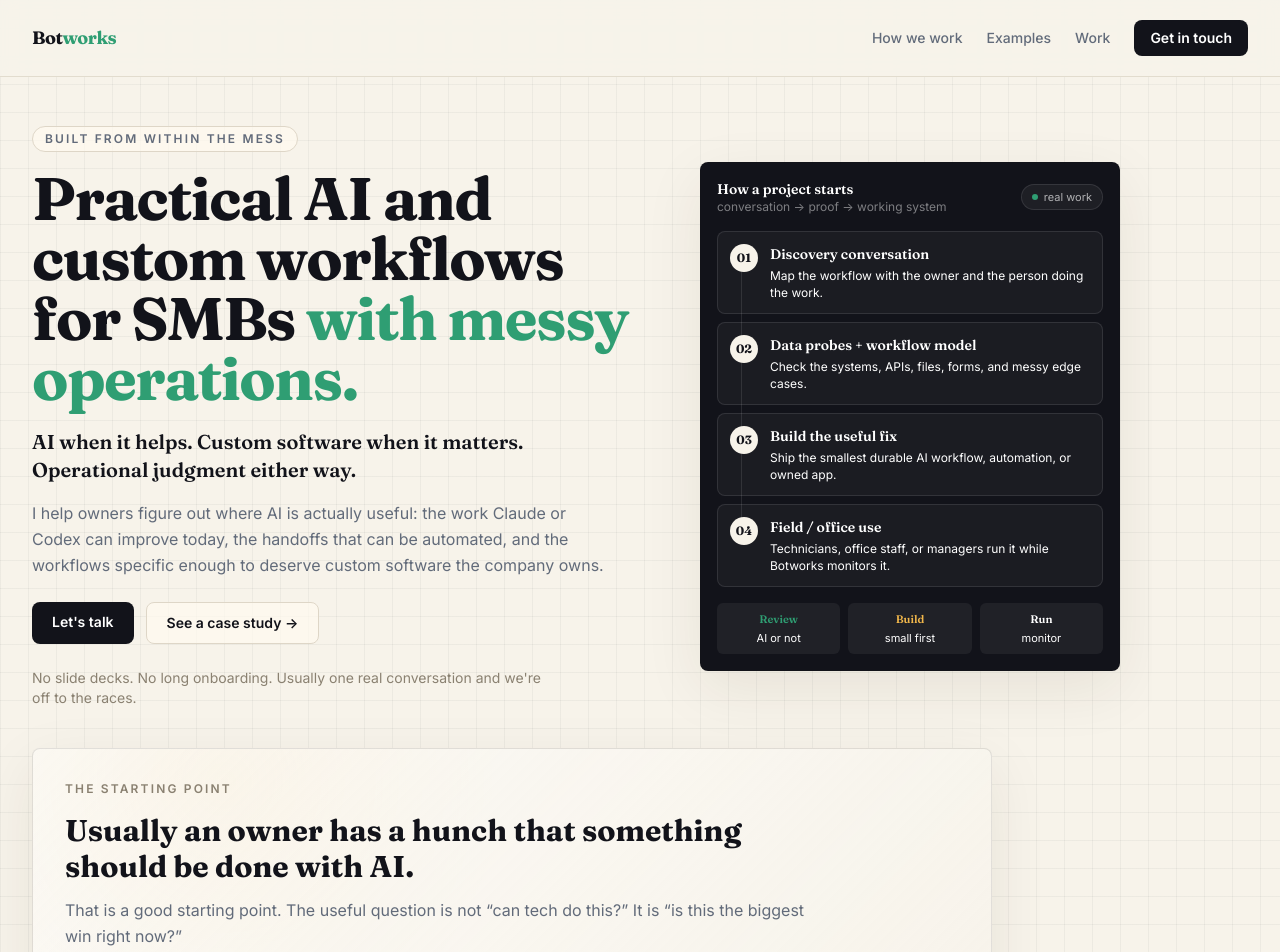
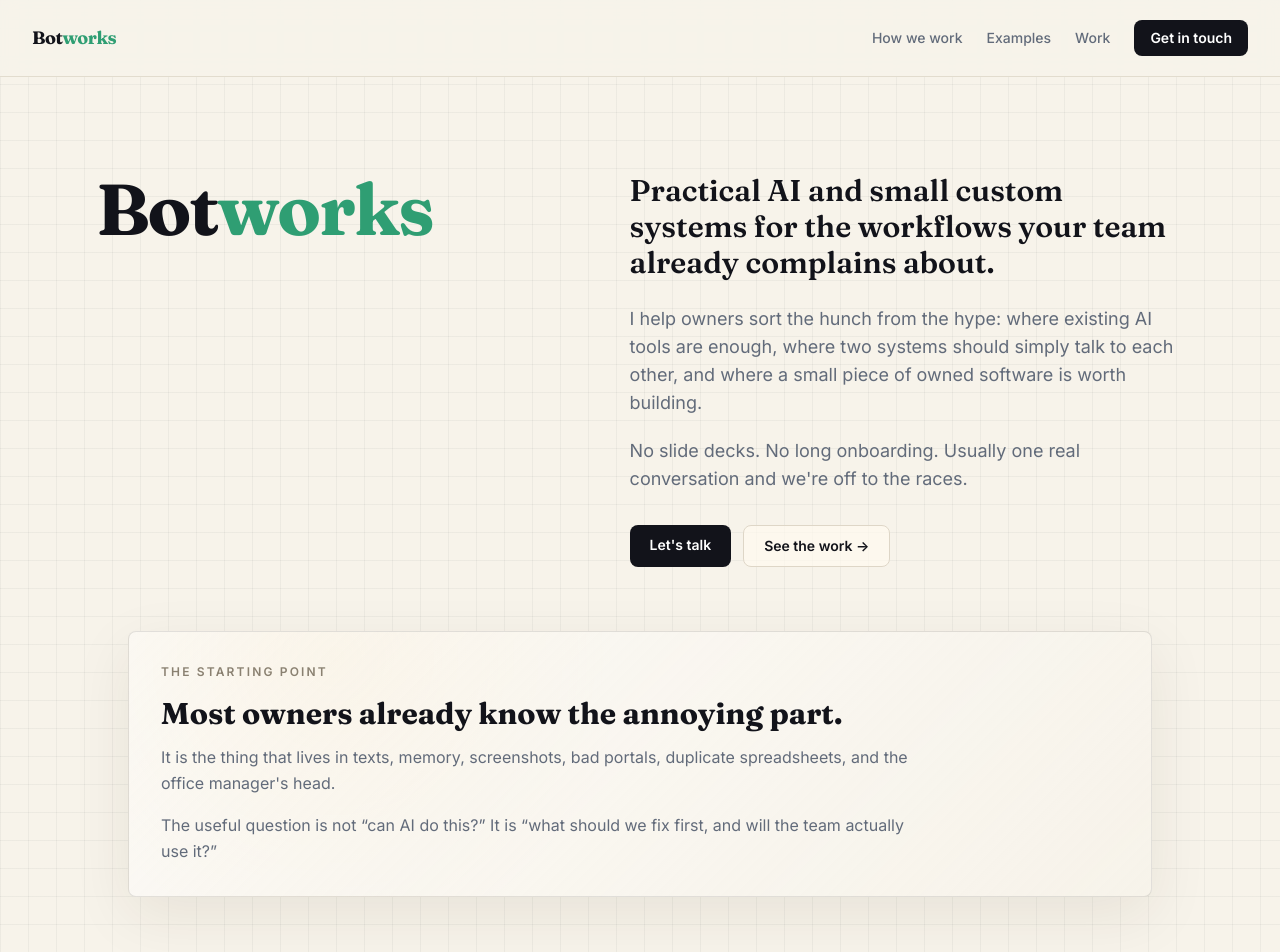
Before and after one commit to thebotcandoit/thebotcandoit.com, a Next.js app: page / in a window 1280 px wide. Shown: the top 952 px of the page. Built offline with nearby package versions, Linux system fonts and the light colour scheme.

Commit message:
Simplify homepage voice and spacing

```diff
--- a/pages/index.js
+++ b/pages/index.js
@@ -35,7 +35,7 @@ function AskAiSection() {
   }
 
   return (
-    <section className="px-6 sm:px-8 pb-14 max-w-[20rem] sm:max-w-5xl">
+    <section className="mx-auto w-[calc(100%-3rem)] sm:w-[calc(100%-4rem)] pb-14 max-w-5xl">
       <div className="grid min-w-0 overflow-hidden grid-cols-1 lg:grid-cols-[0.9fr_1.1fr] gap-5 rounded-lg bg-[#12131a] p-6 md:p-8 text-white">
         <div className="min-w-0">
           <div>
@@ -71,64 +71,6 @@ function AskAiSection() {
   )
 }
 
-function WorkflowWorkbench() {
-  const steps = [
-    ['01', 'Discovery conversation', 'Map the workflow with the owner and the person doing the work.'],
-    ['02', 'Data probes + workflow model', 'Check the systems, APIs, files, forms, and messy edge cases.'],
-    ['03', 'Build the useful fix', 'Ship the smallest durable AI workflow, automation, or owned app.'],
-    ['04', 'Field / office use', 'Technicians, office staff, or managers run it while Botworks monitors it.'],
-  ]
-
-  return (
-    <div className="animate-rise animate-delay-1 hairline-card min-w-0 w-full max-w-[20rem] sm:max-w-full overflow-hidden rounded-lg bg-[#12131a] p-4 text-white">
-      <div className="mb-4 flex items-center justify-between gap-4">
-        <div>
-          <p className="font-display text-sm font-semibold">How a project starts</p>
-          <p className="text-xs text-white/45">conversation → proof → working system</p>
-        </div>
-        <div className="flex items-center gap-1.5 rounded-full border border-white/10 bg-white/5 px-2.5 py-1 text-[11px] text-white/65">
-          <span className="h-1.5 w-1.5 rounded-full bg-[#2f9e73]" />
-          real work
-        </div>
-      </div>
-
-      <div className="space-y-2">
-        {steps.map(([number, title, body], index) => (
-          <div key={number} className="relative rounded-lg border border-white/10 bg-white/[0.04] p-3">
-            {index < steps.length - 1 && (
-              <div className="absolute left-[1.45rem] top-10 h-[calc(100%-0.25rem)] w-px bg-white/10" />
-            )}
-            <div className="flex gap-3">
-              <div className="relative z-10 flex h-7 w-7 shrink-0 items-center justify-center rounded-full bg-[#f7f3ea] font-display text-xs font-bold text-[#12131a]">
-                {number}
-              </div>
-              <div className="min-w-0">
-                <p className="font-display text-sm font-semibold text-white">{title}</p>
-                <p className="mt-1 text-xs leading-snug text-white/48">{body}</p>
-              </div>
-            </div>
-          </div>
-        ))}
-      </div>
-
-      <div className="mt-4 grid grid-cols-3 gap-2 text-center text-[11px]">
-        <div className="rounded-md bg-white/[0.06] px-2 py-2">
-          <p className="font-display text-[#2f9e73]">Review</p>
-          <p className="mt-0.5 text-white/38">AI or not</p>
-        </div>
-        <div className="rounded-md bg-white/[0.06] px-2 py-2">
-          <p className="font-display text-[#f2b84b]">Build</p>
-          <p className="mt-0.5 text-white/38">small first</p>
-        </div>
-        <div className="rounded-md bg-white/[0.06] px-2 py-2">
-          <p className="font-display text-white">Run</p>
-          <p className="mt-0.5 text-white/38">monitor</p>
-        </div>
-      </div>
-    </div>
-  )
-}
-
 export default function Home() {
   return (
     <>
@@ -140,54 +82,53 @@ export default function Home() {
         <meta name="viewport" content="width=device-width, initial-scale=1" />
         <link rel="icon" href="/favicon.ico" />
       </Head>
-      <div className="min-h-screen paper-grid">
+      <div className="min-h-screen overflow-x-hidden paper-grid">
         <Nav />
         <main>
 
           {/* HERO */}
-          <section className="max-w-6xl overflow-hidden px-6 sm:px-8 pt-10 sm:pt-12 pb-10">
-            <div className="grid min-w-0 grid-cols-1 lg:grid-cols-[minmax(0,1.02fr)_420px] gap-10 lg:gap-14 items-center">
+          <section className="mx-auto max-w-6xl overflow-hidden px-6 sm:px-8 pt-16 sm:pt-24 pb-16">
+            <div className="grid min-w-0 grid-cols-1 lg:grid-cols-[0.9fr_1.1fr] gap-10 lg:gap-20 items-start">
               <div className="animate-rise min-w-0 max-w-[20rem] sm:max-w-none">
-                <p className="mb-4 inline-flex max-w-full rounded-full border border-[#ded6c7] bg-[#fffaf0]/70 px-3 py-1 text-[10px] sm:text-xs font-semibold uppercase tracking-[0.16em] sm:tracking-[0.18em] text-[#626b7a]">
-                  Built from within the mess
+                <h1 className="font-display max-w-[20rem] sm:max-w-none text-[2.7rem] sm:text-6xl lg:text-7xl font-bold tracking-tight text-[#12131a] leading-[0.95] mb-6">
+                  Bot<span className="text-[#2f9e73]">works</span>
+                </h1>
+              </div>
+              <div className="animate-rise animate-delay-1 min-w-0 max-w-[20rem] sm:max-w-2xl">
+                <p className="font-display text-2xl sm:text-3xl text-[#12131a] leading-tight mb-6">
+                  Practical AI and small custom systems for the workflows your team already complains about.
                 </p>
-                <h1 className="font-display max-w-[20rem] sm:max-w-none text-[2rem] sm:text-5xl lg:text-6xl font-bold tracking-tight text-[#12131a] leading-[1.03] sm:leading-[0.96] mb-5">
-                  Practical AI and custom workflows for SMBs{' '}
-                  <span className="text-[#2f9e73]">with messy operations.</span>
-                </h1>
-                <p className="font-display max-w-[20rem] sm:max-w-2xl text-[1.2rem] sm:text-xl text-[#12131a] leading-snug mb-4">
-                  AI when it helps. Custom software when it matters. Operational judgment either way.
-                </p>
-                <p className="max-w-[20rem] sm:max-w-xl text-base text-[#626b7a] leading-relaxed mb-6">
-                  I help owners figure out where AI is actually useful: the work Claude or Codex can improve today, the handoffs that can be automated, and the workflows specific enough to deserve custom software the company owns.
-                </p>
+                <div className="space-y-5 text-base sm:text-lg text-[#626b7a] leading-relaxed mb-8">
+                  <p>
+                    I help owners sort the hunch from the hype: where existing AI tools are enough, where two systems should simply talk to each other, and where a small piece of owned software is worth building.
+                  </p>
+                  <p>
+                    No slide decks. No long onboarding. Usually one real conversation and we&apos;re off to the races.
+                  </p>
+                </div>
                 <div className="flex gap-3 flex-wrap">
                   <Link href="/contact" className="bg-[#12131a] text-white px-5 py-2.5 rounded-lg text-sm font-semibold hover:bg-[#2f9e73] transition-colors">
                     Let&apos;s talk
                   </Link>
                   <a href="#case-studies" className="border border-[#ded6c7] bg-[#fffaf0]/70 text-[#12131a] px-5 py-2.5 rounded-lg text-sm font-semibold hover:border-[#2f9e73] hover:text-[#2f9e73] transition-colors">
-                    See a case study &rarr;
+                    See the work &rarr;
                   </a>
                 </div>
-                <p className="text-sm text-[#8a8171] mt-6 max-w-lg">
-                  No slide decks. No long onboarding. Usually one real conversation and we&apos;re off to the races.
-                </p>
               </div>
-              <WorkflowWorkbench />
             </div>
           </section>
 
           {/* POINT OF VIEW */}
-          <section className="px-6 sm:px-8 pb-14 max-w-5xl">
+          <section className="mx-auto w-[calc(100%-3rem)] sm:w-[calc(100%-4rem)] pb-14 max-w-5xl">
             <div className="hairline-card rounded-lg p-6 md:p-8 paper-noise">
               <div className="max-w-3xl">
                 <p className="text-xs font-semibold text-[#8a8171] uppercase tracking-[0.18em] mb-4">The starting point</p>
-                <h2 className="font-display text-3xl font-bold text-[#12131a] mb-3">Usually an owner has a hunch that something should be done with AI.</h2>
+                <h2 className="font-display text-3xl font-bold text-[#12131a] mb-3">Most owners already know the annoying part.</h2>
                 <p className="text-base text-[#626b7a] leading-relaxed mb-4">
-                  That is a good starting point. The useful question is not &ldquo;can tech do this?&rdquo; It is &ldquo;is this the biggest win right now?&rdquo;
+                  It is the thing that lives in texts, memory, screenshots, bad portals, duplicate spreadsheets, and the office manager&apos;s head.
                 </p>
                 <p className="text-base text-[#626b7a] leading-relaxed">
-                  The answer might be teaching the team to use existing AI tools better, connecting two systems, or building a small internal app around the work still living in spreadsheets, portals, inboxes, texts, and one person&apos;s memory.
+                  The useful question is not &ldquo;can AI do this?&rdquo; It is &ldquo;what should we fix first, and will the team actually use it?&rdquo;
                 </p>
               </div>
             </div>
@@ -196,7 +137,7 @@ export default function Home() {
           <AskAiSection />
 
           {/* CAPABILITY STRIP */}
-          <section className="px-6 sm:px-8 pb-14 max-w-5xl">
+          <section className="mx-auto w-[calc(100%-3rem)] sm:w-[calc(100%-4rem)] pb-14 max-w-5xl">
             <p className="text-xs font-semibold text-[#8a8171] uppercase tracking-[0.18em] mb-4">How we help</p>
             <div className="grid grid-cols-1 md:grid-cols-3 gap-5">
               <div className="lift hairline-card rounded-lg bg-[#fffaf0] p-6 md:translate-y-4">
@@ -224,7 +165,7 @@ export default function Home() {
           </section>
 
           {/* AUDIENCES */}
-          <section className="px-6 sm:px-8 pb-14 max-w-5xl">
+          <section className="mx-auto w-[calc(100%-3rem)] sm:w-[calc(100%-4rem)] pb-14 max-w-5xl">
             <p className="text-xs font-semibold text-[#8a8171] uppercase tracking-[0.18em] mb-4">Who this is for</p>
             <div className="grid grid-cols-1 md:grid-cols-2 gap-5">
               <Link
@@ -253,7 +194,7 @@ export default function Home() {
           </section>
 
           {/* WORKFLOW EXAMPLES */}
-          <section className="px-6 sm:px-8 pb-14 max-w-5xl">
+          <section className="mx-auto w-[calc(100%-3rem)] sm:w-[calc(100%-4rem)] pb-14 max-w-5xl">
             <p className="text-xs font-semibold text-[#8a8171] uppercase tracking-[0.18em] mb-4">Where this fits</p>
             <div className="rounded-lg p-6 md:p-8 bg-[#12131a] text-white">
               <div className="max-w-3xl">
@@ -276,7 +217,7 @@ export default function Home() {
           </section>
 
           {/* CASE STUDIES */}
-          <section id="case-studies" className="px-6 sm:px-8 pb-14 max-w-5xl">
+          <section id="case-studies" className="mx-auto w-[calc(100%-3rem)] sm:w-[calc(100%-4rem)] pb-14 max-w-5xl">
             <p className="text-xs font-semibold text-[#8a8171] uppercase tracking-[0.18em] mb-2">Case studies</p>
             <h2 className="font-display text-3xl font-bold text-[#12131a] mb-6">Real work, in production</h2>
             <div className="grid grid-cols-1 md:grid-cols-2 gap-5">
@@ -323,7 +264,7 @@ export default function Home() {
           </section>
 
           {/* WHAT'S NEXT */}
-          <section className="px-6 sm:px-8 pb-14 max-w-5xl">
+          <section className="mx-auto w-[calc(100%-3rem)] sm:w-[calc(100%-4rem)] pb-14 max-w-5xl">
             <p className="text-xs font-semibold text-[#8a8171] uppercase tracking-[0.18em] mb-2">What&apos;s next</p>
             <h2 className="font-display text-3xl font-bold text-[#12131a] mb-6">In the pipeline</h2>
             <div className="grid grid-cols-1 md:grid-cols-2 gap-5">
@@ -341,7 +282,7 @@ export default function Home() {
           </section>
 
           {/* ABOUT */}
-          <section className="px-6 sm:px-8 pb-14 max-w-4xl">
+          <section className="mx-auto w-[calc(100%-3rem)] sm:w-[calc(100%-4rem)] pb-14 max-w-4xl">
             <div className="flex flex-col sm:flex-row gap-6 items-start">
               <img
                 src="/profil_pic_thebotcandoit_2_march30.jpg"
@@ -364,7 +305,7 @@ export default function Home() {
           </section>
 
           {/* BOTTOM CTA */}
-          <section className="mx-6 sm:mx-8 mb-16 bg-[#12131a] rounded-lg p-8 sm:p-10 flex flex-col md:flex-row items-start md:items-center justify-between gap-6">
+          <section className="mx-auto w-[calc(100%-3rem)] sm:w-[calc(100%-4rem)] max-w-5xl mb-16 bg-[#12131a] rounded-lg p-8 sm:p-10 flex flex-col md:flex-row items-start md:items-center justify-between gap-6">
             <div>
               <h2 className="font-display text-3xl font-bold tracking-tight text-white mb-2">Have a workflow that should be easier?</h2>
               <p className="text-white/58 text-sm leading-relaxed max-w-lg">
```
